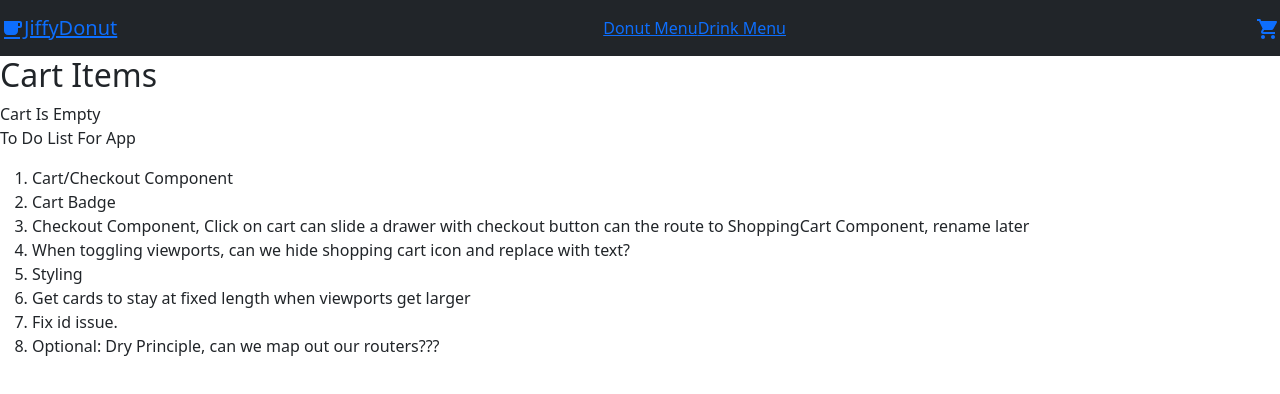
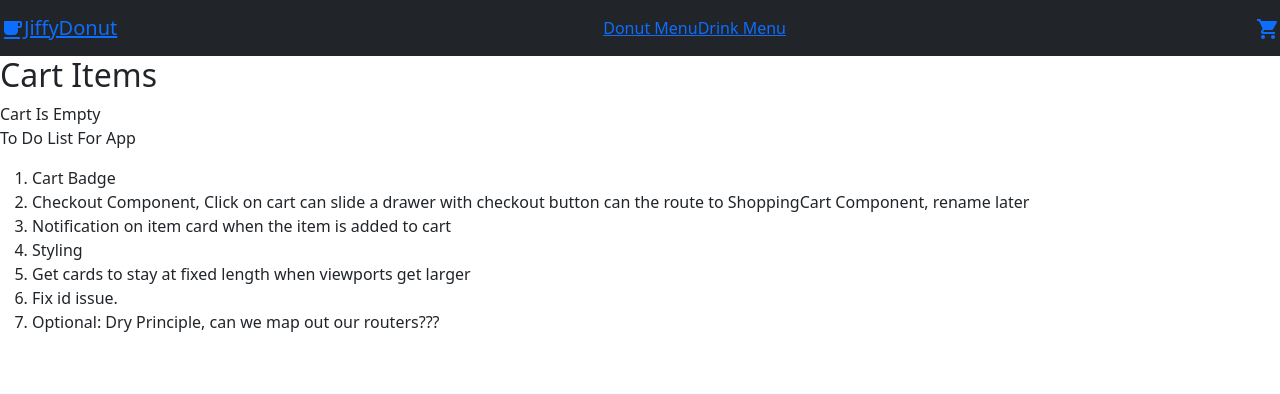
Before and after one commit to ncarlson55/donut-app, a React (Create React App) app: page /checkout in a window 1280 px wide. Shown: the top 394 px of the page. Built offline with nearby package versions, Linux system fonts and the light colour scheme.

Commit message:
Updates to ToDo List

```diff
--- a/src/component/Checkout/Checkout.js
+++ b/src/component/Checkout/Checkout.js
@@ -3,7 +3,8 @@ import { Container, Row, Col, Button } from 'reactstrap';
 
 function Checkout(props) {
   const { cartItems, onAdd, onRemove } = props;
-  //Variables for setting up Checkout
+
+  //Pricing Variables
   const itemsPrice = cartItems.reduce(
     (acc, curr) => acc + curr.price * curr.qty,
     0
--- a/src/component/MainComponent.js
+++ b/src/component/MainComponent.js
@@ -43,15 +43,13 @@ function Main(props) {
       </Switch>
       <p>To Do List For App</p>
       <ol>
-        <li>Cart/Checkout Component</li>
         <li>Cart Badge</li>
         <li>
           Checkout Component, Click on cart can slide a drawer with checkout
           button can the route to ShoppingCart Component, rename later
         </li>
         <li>
-          When toggling viewports, can we hide shopping cart icon and replace
-          with text?
+          Notification on item card when the item is added to cart
         </li>
         <li>Styling</li>
         <li>Get cards to stay at fixed length when viewports get larger</li>
```
